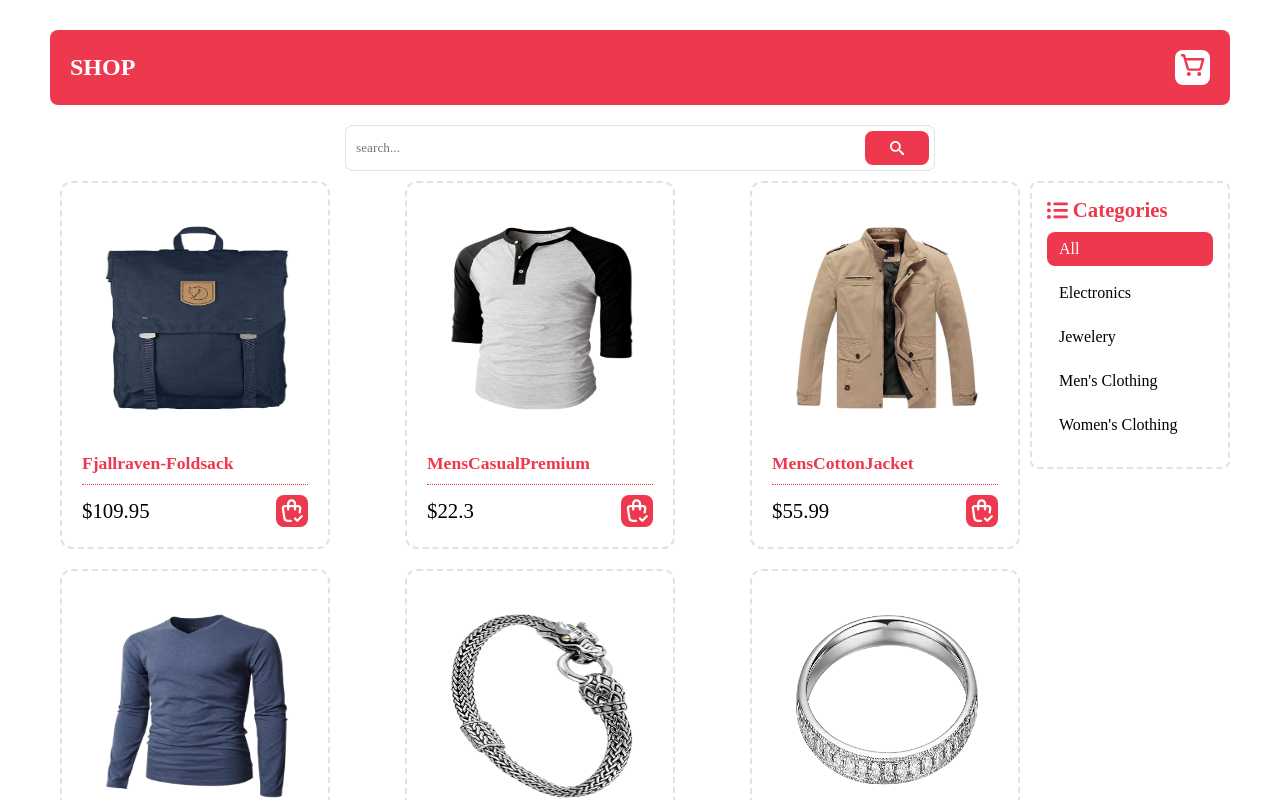
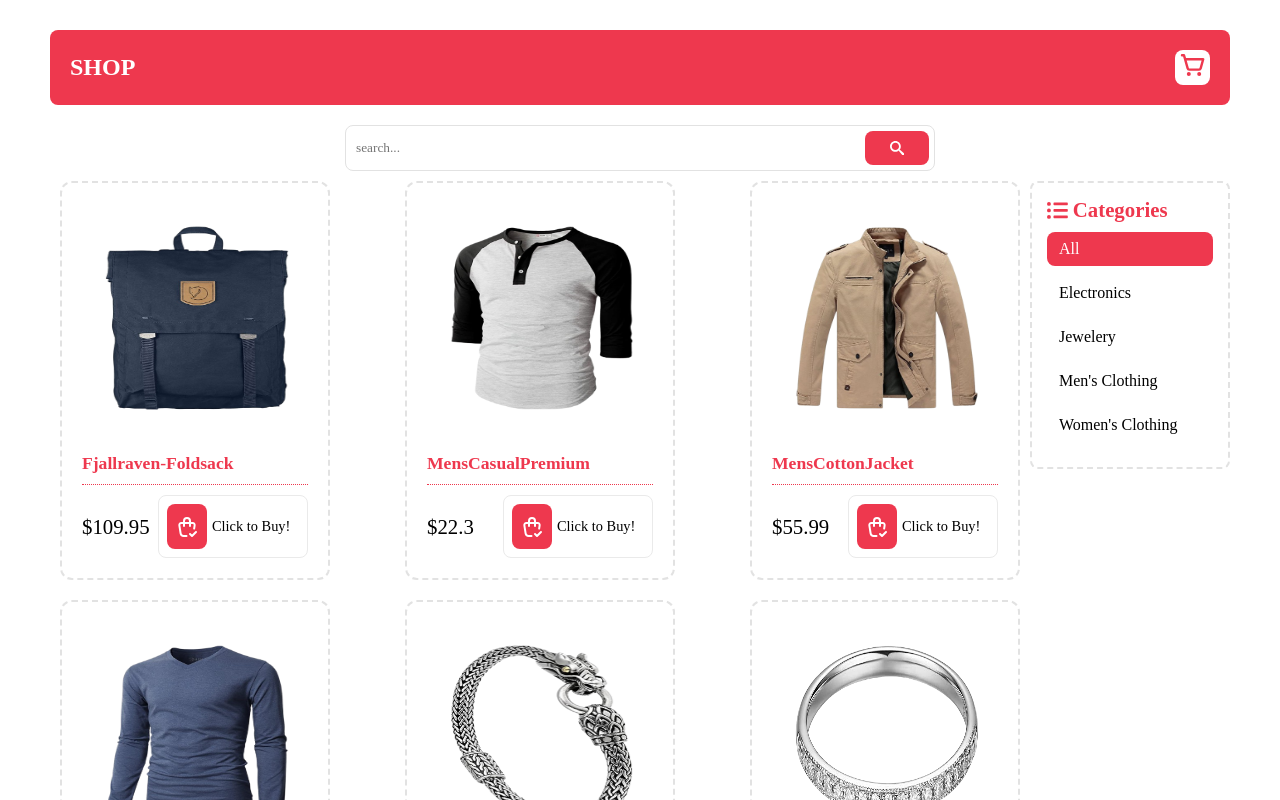
Before and after one commit to hosein-tehrani/shop-app-redux, a React (Vite) app: page /products in a window 1280 px wide. Shown: the top 800 px of the page. Built offline with nearby package versions, Linux system fonts and the light colour scheme.

Commit message:
make a component of add and remove buttons for cart

```diff
--- a/src/components/ProductCard.jsx
+++ b/src/components/ProductCard.jsx
@@ -1,21 +1,11 @@
-import { TbListDetails, TbShoppingBagCheck } from "react-icons/tb";
 import { Link } from "react-router-dom";
-import { productQuantity, shortenText } from "../helper/helper";
+import { shortenText } from "../helper/helper";
 import styles from "./ProductCard.module.css";
-import { MdDeleteOutline } from "react-icons/md";
-import { useSelector, useDispatch } from "react-redux";
-import {
-  addItem,
-  decrease,
-  increase,
-  removeItem,
-} from "../features/cart/cartSlice";
+
+import CartManagerButtons from "./modules/CartManagerButtons";
 
 function ProductCard({ productData }) {
-  const { title, image, category, price, id } = productData;
-  const state = useSelector((store) => store.cart);
-  const dispatch = useDispatch();
-  const quantity = productQuantity(state, id);
+  const { title, image, price, id } = productData;
   const editedPhoto = image.split("/")[4];
 
   return (
@@ -26,25 +16,7 @@
       </Link>
       <div className={styles.actions}>
         <div className={styles.price}>${price.toLocaleString()}</div>
-        <div>
-          {quantity > 1 && (
-            <button onClick={() => dispatch(decrease(productData))}>-</button>
-          )}
-          {quantity === 1 && (
-            <button onClick={() => dispatch(removeItem(productData))}>
-              <MdDeleteOutline />
-            </button>
-          )}
-          {!!quantity && <span>{quantity}</span>}
-          {quantity > 0 && (
-            <button onClick={() => dispatch(increase(productData))}>+</button>
-          )}
-          {quantity === 0 && (
-            <button onClick={() => dispatch(addItem(productData))}>
-              <TbShoppingBagCheck />
-            </button>
-          )}
-        </div>
+        <CartManagerButtons details={productData} />
       </div>
     </div>
   );
--- a/src/components/ProductCard.module.css
+++ b/src/components/ProductCard.module.css
@@ -55,24 +55,3 @@
   color: var(--primary);
   cursor: pointer;
 }
-.actions div {
-  display: flex;
-  align-items: center;
-}
-.actions div span {
-  width: 20px;
-  text-align: center;
-  margin: 0 10px;
-}
-.actions div button {
-  background-color: var(--primary);
-  color: #fff;
-  border: none;
-  font-size: 1.7rem;
-  height: 32px;
-  width: 32px;
-  line-height: 32px;
-  padding: 2px;
-  border-radius: 8px;
-  cursor: pointer;
-}
--- /dev/null
+++ b/src/components/modules/CartManagerButtons.jsx
@@ -0,0 +1,44 @@
+import { useDispatch, useSelector } from "react-redux";
+import { productQuantity } from "../../helper/helper";
+import styles from "./CartManagerButtons.module.css";
+import {
+  addItem,
+  decrease,
+  increase,
+  removeItem,
+} from "../../features/cart/cartSlice";
+import { MdDeleteOutline } from "react-icons/md";
+import { TbShoppingBagCheck } from "react-icons/tb";
+
+function CartManagerButtons({ details }) {
+  const dispatch = useDispatch();
+  const cart = useSelector((store) => store.cart);
+  const { id } = details;
+  const quantity = productQuantity(cart, +id);
+  return (
+    <div className={styles.actions}>
+      {quantity > 1 && (
+        <button onClick={() => dispatch(decrease(details))}>-</button>
+      )}
+      {quantity === 1 && (
+        <button onClick={() => dispatch(removeItem(details))}>
+          <MdDeleteOutline />
+        </button>
+      )}
+      {!!quantity && <span>{quantity}</span>}
+      {quantity > 0 && (
+        <button onClick={() => dispatch(increase(details))}>+</button>
+      )}
+      {quantity === 0 && (
+        <>
+          <button onClick={() => dispatch(addItem(details))}>
+            <TbShoppingBagCheck />
+          </button>
+          <span className={styles.buyText}>Click to Buy!</span>
+        </>
+      )}
+    </div>
+  );
+}
+
+export default CartManagerButtons;
--- /dev/null
+++ b/src/components/modules/CartManagerButtons.module.css
@@ -0,0 +1,30 @@
+.actions {
+  width: 100%;
+  max-width: 150px;
+  display: flex;
+  justify-content: space-between;
+  align-items: center;
+  padding: 8px;
+  border: 1px solid #eaeaea;
+  border-radius: var(--border-radius);
+}
+.actions .buyText {
+  width: 100%;
+  margin-left: 5px;
+  font-size: 0.9rem;
+}
+.actions button {
+  background-color: var(--primary);
+  color: #fff;
+  border: none;
+  font-size: 1.5rem;
+  height: 45px;
+  line-height: 45px;
+  width: 45px;
+  padding: 8px;
+  border-radius: var(--border-radius);
+  cursor: pointer;
+  display: flex;
+  justify-content: center;
+  align-items: center;
+}
--- a/src/helper/helper.js
+++ b/src/helper/helper.js
@@ -1,48 +1,48 @@
 const sumProducts = (products) => {
-    const itemCounter = products.reduce((total,cur)=> total + cur.quantity,0)
-    const total = products.reduce((total,cur)=> total + cur.price * cur.quantity,0).toFixed(2)
+  const itemCounter = products.reduce((total, cur) => total + cur.quantity, 0);
+  const total = products
+    .reduce((total, cur) => total + cur.price * cur.quantity, 0)
+    .toFixed(2);
 
   return {
     itemCounter,
-        total
-    }
-}
+    total,
+  };
+};
 const shortenText = (text) => {
-    const short = text.split(" ").slice(0,3).join("")
-    return short
-}
+  const short = text.split(" ").slice(0, 3).join("");
+  return short;
+};
 
 const searchProducts = (products, search) => {
-    if(!search) return products
-    return products.filter(p=>p.title.toLowerCase().includes(search))
-}
+  if (!search) return products;
+  return products.filter((p) => p.title.toLowerCase().includes(search));
+};
 
 const filterProducts = (products, cat) => {
-    if(!cat) return products
-    return products.filter(p=>p.category === cat)
-}
+  if (!cat) return products;
+  return products.filter((p) => p.category === cat);
+};
 
 const setQueryObject = (currentQuery, newQuery) => {
-
-
-    if(newQuery.category === "") {
-        const {category, ...rest} = currentQuery
-        return rest
+  if (newQuery.category === "") {
+    const { category, ...rest } = currentQuery;
+    return rest;
   }
-        if(newQuery.search === "") {
-        const {search, ...rest} = currentQuery
-        return rest
+  if (newQuery.search === "") {
+    const { search, ...rest } = currentQuery;
+    return rest;
   }
   return {
-        ...currentQuery,...newQuery
-    }
-}
+    ...currentQuery,
+    ...newQuery,
+  };
+};
 const productQuantity = (state, id) => {
-
-    const productIndex = state.selectedProducts.findIndex((p)=> p.id === id)
-    if(productIndex === -1) return 0
-    return state.selectedProducts[productIndex].quantity
-}
+  const productIndex = state.selectedProducts.findIndex((p) => p.id === id);
+  if (productIndex === -1) return 0;
+  return state.selectedProducts[productIndex].quantity;
+};
 
 export {
   sumProducts,
@@ -50,5 +50,5 @@
   searchProducts,
   filterProducts,
   setQueryObject,
-    productQuantity
-}
+  productQuantity,
+};
```
Lines whose indentation alone changed are shown as unchanged.
